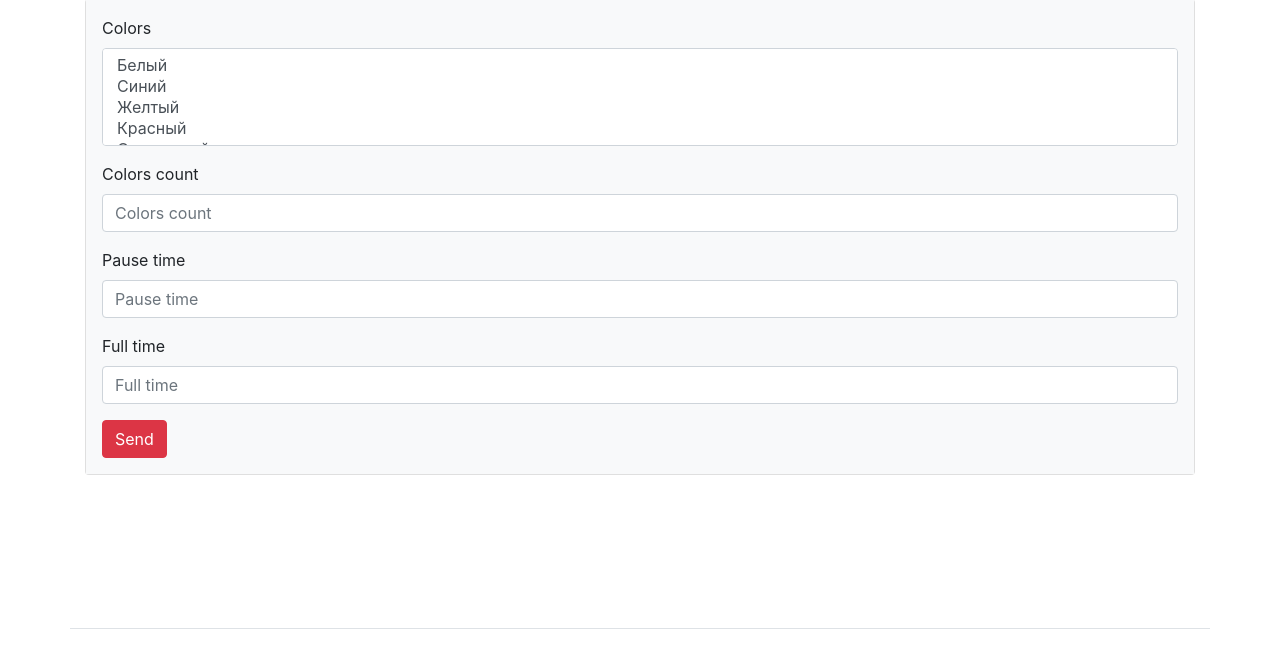
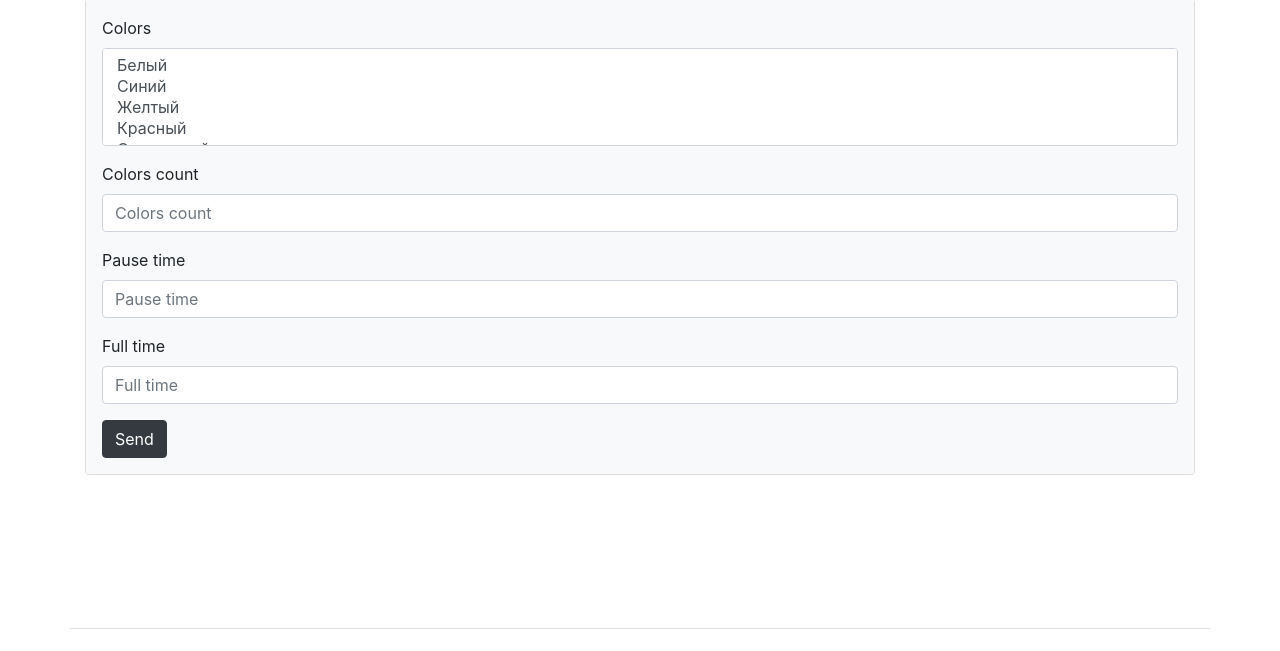
Before and after one commit to KsyushaKI/tennis-tasks, a Django app: page / in a window 1280 px wide. Shown: the part 73-724 px from the top of the page. Run offline with Django 4.2, Linux system fonts and the light colour scheme; some libraries are stand-ins or nearby versions.

Commit message:
refactore

```diff
--- a/tenis_tasks/templates/index.html
+++ b/tenis_tasks/templates/index.html
@@ -9,7 +9,7 @@
     <form method="post">
       {% csrf_token %}
       {% bootstrap_form form %}
-      <input class="btn btn-danger" type="submit" value="Send">
+      <input class="btn btn-dark" type="submit" value="Send">
     </form>
 
     {% else %}
```
